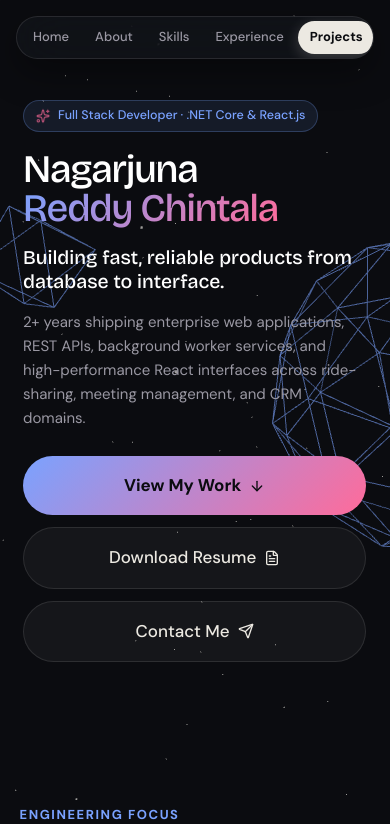
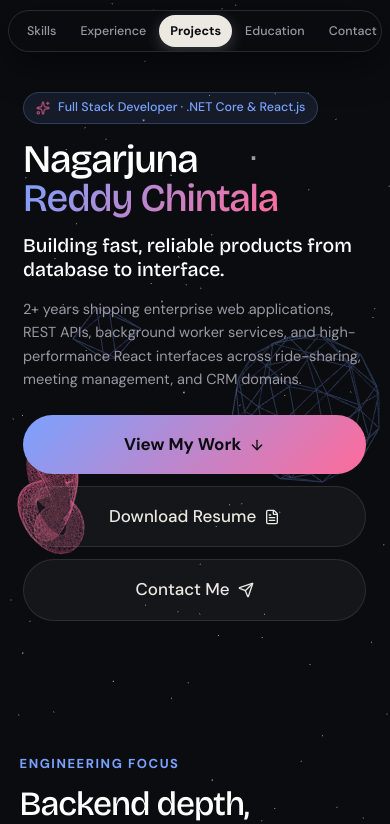
Before and after one commit to Nagarjuna476420/Personal_Portfolio, a React (Vite) app: page / in a window 390 px wide. Shown: the top 824 px of the page. Built offline with nearby package versions, Linux system fonts and the light colour scheme.

Commit message:
fix(mobile): resolve hero top clipping, scale 3D background meshes, and remove duplicate experience title on mobile

```diff
--- a/src/components/background/SceneBackground.jsx
+++ b/src/components/background/SceneBackground.jsx
@@ -27,10 +27,14 @@ export function SceneBackground() {
 
       // 2. Scene & Camera
       const scene = new THREE.Scene();
+      const isMobile = window.innerWidth <= 768;
       const camera = new THREE.PerspectiveCamera(55, window.innerWidth / window.innerHeight, 0.1, 100);
-      camera.position.z = 9;
+      camera.position.z = isMobile ? 14 : 9;
 
       const group = new THREE.Group();
+      if (isMobile) {
+        group.scale.set(0.65, 0.65, 0.65);
+      }
       scene.add(group);
 
       // 3. Floating 3D Geometric Objects
@@ -39,7 +43,7 @@ export function SceneBackground() {
           color,
           wireframe: true,
           transparent: true,
-          opacity: 0.35
+          opacity: isMobile ? 0.15 : 0.35
         });
         const mesh = new THREE.Mesh(geometry, material);
         mesh.position.set(x, y, z);
@@ -86,6 +90,13 @@ export function SceneBackground() {
         if (!renderer || !camera) return;
         const width = window.innerWidth;
         const height = window.innerHeight;
+        const mobile = width <= 768;
+        camera.position.z = mobile ? 14 : 9;
+        if (mobile) {
+          group.scale.set(0.65, 0.65, 0.65);
+        } else {
+          group.scale.set(1, 1, 1);
+        }
         renderer.setSize(width, height, false);
         camera.aspect = width / height;
         camera.updateProjectionMatrix();
--- a/src/components/layout/Navbar/Navbar.css
+++ b/src/components/layout/Navbar/Navbar.css
@@ -17,14 +17,15 @@
   gap: 4px;
   padding: 6px;
   border-radius: var(--radius-full);
-  background: rgba(18, 20, 26, 0.75);
-  border: 1px solid var(--line);
+  background: rgba(11, 12, 16, 0.9);
+  border: 1px solid rgba(255, 255, 255, 0.12);
   backdrop-filter: var(--glass-blur-heavy);
   -webkit-backdrop-filter: var(--glass-blur-heavy);
   max-width: 95vw;
   overflow-x: auto;
   scrollbar-width: none;
-  box-shadow: 0 12px 36px rgba(0, 0, 0, 0.4);
+  box-shadow: 0 12px 36px rgba(0, 0, 0, 0.5);
+  scroll-behavior: smooth;
 }
 
 .navbar-capsule::-webkit-scrollbar {
@@ -43,6 +44,7 @@
   transition: color var(--transition-fast), background var(--transition-fast);
   white-space: nowrap;
   user-select: none;
+  flex-shrink: 0;
 }
 
 .nav-link-item:hover:not(.is-active) {
@@ -58,12 +60,21 @@
 }
 
 @media (max-width: 600px) {
+  .navbar-fixed-header {
+    top: calc(10px + env(safe-area-inset-top, 0px));
+    padding: 0 8px;
+  }
+
   .navbar-capsule {
     padding: 4px;
     gap: 2px;
+    max-width: 96vw;
+    background: rgba(11, 12, 16, 0.94);
+    -webkit-overflow-scrolling: touch;
   }
+
   .nav-link-item {
-    padding: 6px 12px;
-    font-size: 13px;
+    padding: 6px 11px;
+    font-size: 12.5px;
   }
 }
--- a/src/components/layout/Navbar/Navbar.jsx
+++ b/src/components/layout/Navbar/Navbar.jsx
@@ -1,4 +1,4 @@
-import React from 'react';
+import React, { useRef, useEffect } from 'react';
 import { navLinks } from '../../../data/portfolioData';
 import { useScrollSpy } from '../../../hooks/useScrollSpy';
 import './Navbar.css';
@@ -6,6 +6,23 @@ import './Navbar.css';
 export function Navbar() {
   const sectionIds = navLinks.map((item) => item.id);
   const activeSection = useScrollSpy(sectionIds);
+  const capsuleRef = useRef(null);
+
+  // Auto-scroll the pill capsule on mobile to keep active section in view
+  useEffect(() => {
+    if (!capsuleRef.current) return;
+    const activeEl = capsuleRef.current.querySelector('.nav-link-item.is-active');
+    if (activeEl) {
+      const capsule = capsuleRef.current;
+      const elLeft = activeEl.offsetLeft;
+      const elWidth = activeEl.offsetWidth;
+      const capsuleWidth = capsule.clientWidth;
+      capsule.scrollTo({
+        left: elLeft - (capsuleWidth / 2) + (elWidth / 2),
+        behavior: 'smooth'
+      });
+    }
+  }, [activeSection]);
 
   const handleNavClick = (e, targetId) => {
     e.preventDefault();
@@ -17,7 +34,7 @@ export function Navbar() {
 
   return (
     <header className="navbar-fixed-header">
-      <nav className="navbar-capsule glass-panel" aria-label="Main Navigation">
+      <nav ref={capsuleRef} className="navbar-capsule glass-panel" aria-label="Main Navigation">
         {navLinks.map((item) => {
           const isActive = activeSection === item.id;
           return (
--- a/src/components/sections/Experience/Experience.css
+++ b/src/components/sections/Experience/Experience.css
@@ -142,11 +142,7 @@
   }
 
   .sticky-active-indicator {
-    margin-top: 10px;
-  }
-
-  .sticky-active-company {
-    font-size: clamp(30px, 8vw, 44px);
+    display: none !important;
   }
 
   .timeline-articles-list {
--- a/src/components/sections/Hero/Hero.css
+++ b/src/components/sections/Hero/Hero.css
@@ -85,20 +85,21 @@
 
 @media (max-width: 768px) {
   .hero-section {
-    padding-top: calc(100px + env(safe-area-inset-top, 0px));
-    padding-bottom: 60px;
+    padding-top: calc(92px + env(safe-area-inset-top, 0px));
+    padding-bottom: 50px;
     min-height: auto;
+    justify-content: flex-start;
   }
 
   .hero-badge {
     font-size: 12.5px;
     padding: 6px 12px;
-    margin-bottom: 18px;
+    margin-bottom: 16px;
   }
 
   .hero-title {
     font-size: clamp(34px, 10vw, 56px);
-    margin-bottom: 18px;
+    margin-bottom: 16px;
     letter-spacing: -0.03em;
   }
 
@@ -109,9 +110,9 @@
   }
 
   .hero-bio {
-    font-size: 15px;
+    font-size: 14.5px;
     line-height: 1.6;
-    margin-bottom: 26px;
+    margin-bottom: 24px;
     max-width: 100%;
   }
 
--- a/src/components/sections/Hero/Hero.jsx
+++ b/src/components/sections/Hero/Hero.jsx
@@ -10,7 +10,8 @@ export function Hero() {
   const prefersReducedMotion = useReducedMotion();
 
   useEffect(() => {
-    if (prefersReducedMotion) return;
+    const isMobile = typeof window !== 'undefined' && window.innerWidth <= 768;
+    if (prefersReducedMotion || isMobile) return;
 
     const handleScroll = () => {
       setScrollY(window.scrollY);
@@ -20,17 +21,18 @@ export function Hero() {
     return () => window.removeEventListener('scroll', handleScroll);
   }, [prefersReducedMotion]);
 
-  // Subtle parallax translation and opacity fade
-  const parallaxOffset = prefersReducedMotion ? 0 : Math.min(scrollY * 0.25, 200);
-  const opacityFade = prefersReducedMotion ? 1 : Math.max(1 - scrollY / 700, 0.2);
+  // Subtle parallax translation and opacity fade on desktop only
+  const isMobile = typeof window !== 'undefined' && window.innerWidth <= 768;
+  const parallaxOffset = (prefersReducedMotion || isMobile) ? 0 : Math.min(scrollY * 0.25, 200);
+  const opacityFade = (prefersReducedMotion || isMobile) ? 1 : Math.max(1 - scrollY / 700, 0.2);
 
   return (
     <section id="home" className="hero-section" aria-label="Home">
       <div
         className="hero-inner-container"
         style={{
-          transform: `translate3d(0, ${parallaxOffset}px, 0)`,
-          opacity: opacityFade
+          transform: isMobile ? 'none' : `translate3d(0, ${parallaxOffset}px, 0)`,
+          opacity: isMobile ? 1 : opacityFade
         }}
       >
         <div className="hero-badge">
```
